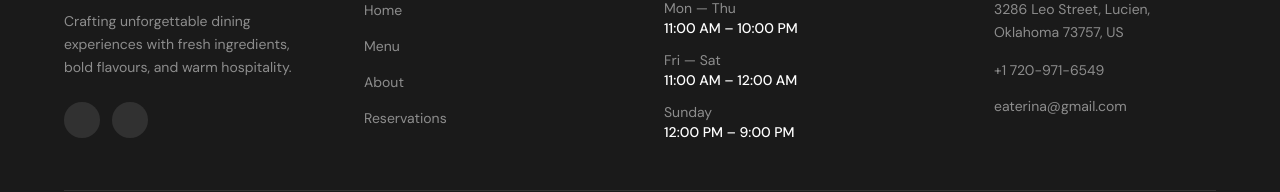
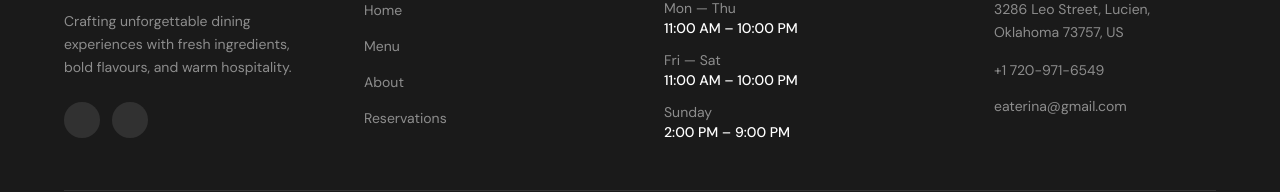
Before and after one commit to Nifemi101/Eaterina, a Next.js app: page / in a window 1280 px wide. Shown: the part 3570-3762 px from the top of the page. Built offline with nearby package versions, Linux system fonts and the light colour scheme; some icons are missing.

Commit message:
update footer hours for Fri-Sat and Sunday to correct closing times

```diff
--- a/src/components/layout/footer.tsx
+++ b/src/components/layout/footer.tsx
@@ -17,8 +17,8 @@ const QUICK_LINKS = [
 
 const HOURS = [
   { day: "Mon — Thu", time: "11:00 AM – 10:00 PM" },
-  { day: "Fri — Sat", time: "11:00 AM – 12:00 AM" },
-  { day: "Sunday", time: "12:00 PM – 9:00 PM" },
+  { day: "Fri — Sat", time: "11:00 AM – 10:00 PM" },
+  { day: "Sunday", time: "2:00 PM – 9:00 PM" },
 ];
 
 export default function Footer() {
```
